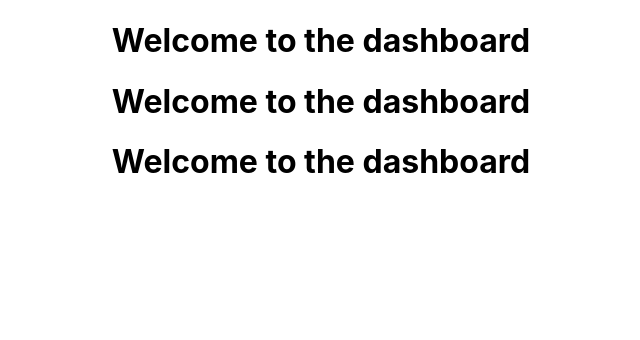
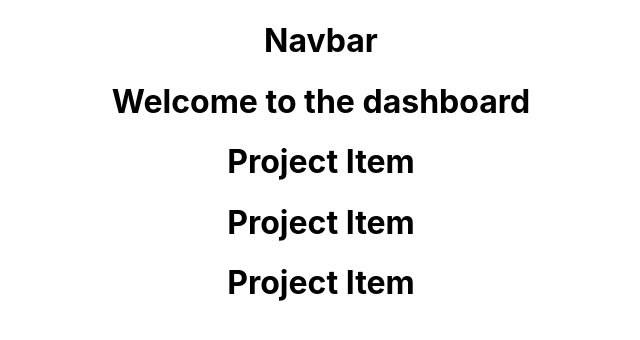
Before and after one commit to aarya526/HakkePPMTool, a React (Create React App) app in the folder hakke-ppmtool-react/: page / in a window 1280 px wide. Shown: the top 340 px of the page, without its empty margins (319-959 px from the left). Built offline with nearby package versions, Linux system fonts and the light colour scheme.

Commit message:
componenets

```diff
--- a/hakke-ppmtool-react/src/App.js
+++ b/hakke-ppmtool-react/src/App.js
@@ -1,12 +1,12 @@
 import React from 'react';
 import './App.css';
 import Dashboard from './components/Dashboard';
+import Header from './components/Layout/Header';
 
 function App() {
   return (
     <div className="App">
-     <Dashboard/>
-     <Dashboard/>
+    <Header />
      <Dashboard/>
     </div>
   );
--- a/hakke-ppmtool-react/src/components/Dashboard.js
+++ b/hakke-ppmtool-react/src/components/Dashboard.js
@@ -1,12 +1,17 @@
 import React, { Component } from 'react'
+import ProjectItem from './Project/ProjectItem'
 
-class Dashboard extends Component {
+ class Dashboard extends Component {
     render() {
         return (
-
+         <div>
             <h1>Welcome to the dashboard</h1>
+            <ProjectItem />
+            <ProjectItem />
+            <ProjectItem />
+         </div>
         )
     }
 }
 
-export default Dashboard
+export default Dashboard;
--- /dev/null
+++ b/hakke-ppmtool-react/src/components/Layout/Header.js
@@ -0,0 +1,12 @@
+import React, { Component } from 'react'
+
+class Header extends Component {
+    render() {
+        return (
+            <div>
+                <h1>Navbar</h1>
+            </div>
+        )
+    }
+}
+export default Header
--- /dev/null
+++ b/hakke-ppmtool-react/src/components/Project/ProjectItem.js
@@ -0,0 +1,11 @@
+import React, { Component } from 'react'
+
+
+ class ProjectItem extends Component {
+    render() {
+        return (
+            <h1>Project Item</h1>
+        )
+    }
+}
+export default ProjectItem
```
